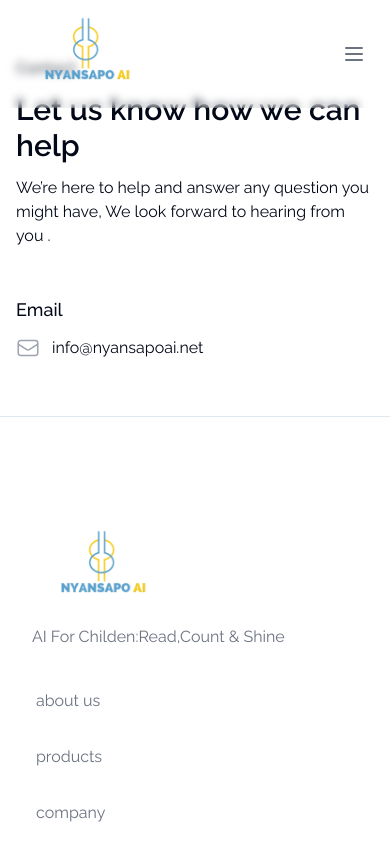
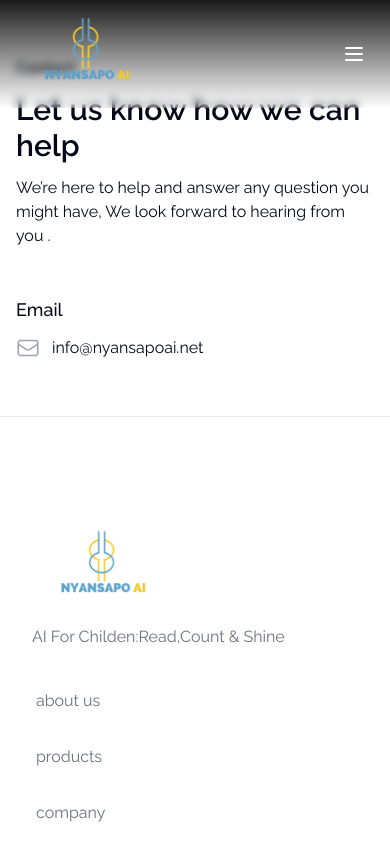
Before and after one commit to NyansapoAI/website, a Next.js app: page /contact in a window 390 px wide. Shown: the top 844 px of the page. Built offline with nearby package versions, Linux system fonts and the light colour scheme.

Commit message:
update:navbar always dark

```diff
--- a/src/app/navbar.tsx
+++ b/src/app/navbar.tsx
@@ -7,7 +7,7 @@ import { navigationLinks } from "@/constants/links"
 import { CTA_TEXT } from "@/constants"
 export default function Navbar() {
   return (
-    <div className="w-full fixed bg-gradient-to-b from-background text-foreground   backdrop-blur-sm via-50% top-0 left-0 z-50 ">
+    <div className="w-full fixed bg-gradient-to-b from-black/90 text-white   backdrop-blur-sm via-50% top-0 left-0 z-50 ">
       <nav className=" relative flex flex-wrap py-3 px-4 gap-2 items-center justify-between  lg:justify-between ">
         {/* Logo  */}
         <Disclosure>
@@ -26,7 +26,7 @@ export default function Navbar() {
 
                 <Disclosure.Button
                   aria-label="Toggle Menu"
-                  className="px-2 py-1 ml-auto text-gray-500 rounded-md lg:hidden hover:text-cyan-500 focus:text-cyan-500 focus:bg-cyan-100 focus:outline-none dark:text-gray-300 dark:focus:bg-cyan-700"
+                  className="px-2 py-1 ml-auto  rounded-md lg:hidden hover:text-cyan-500 focus:text-cyan-500 focus:bg-cyan-100 focus:outline-none  dark:focus:bg-cyan-700"
                 >
                   <svg
                     className="w-6 h-6 fill-current"
```
